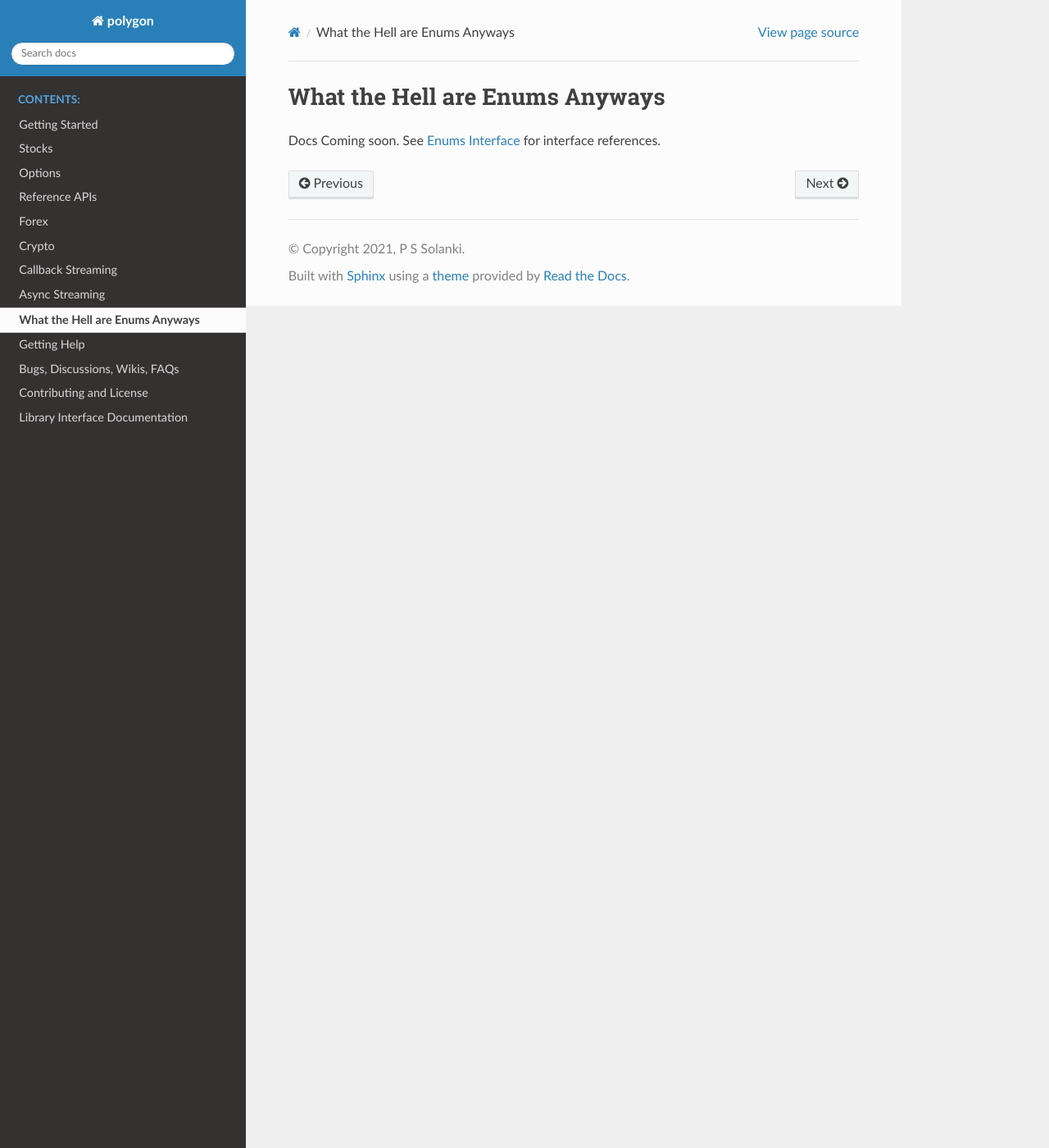
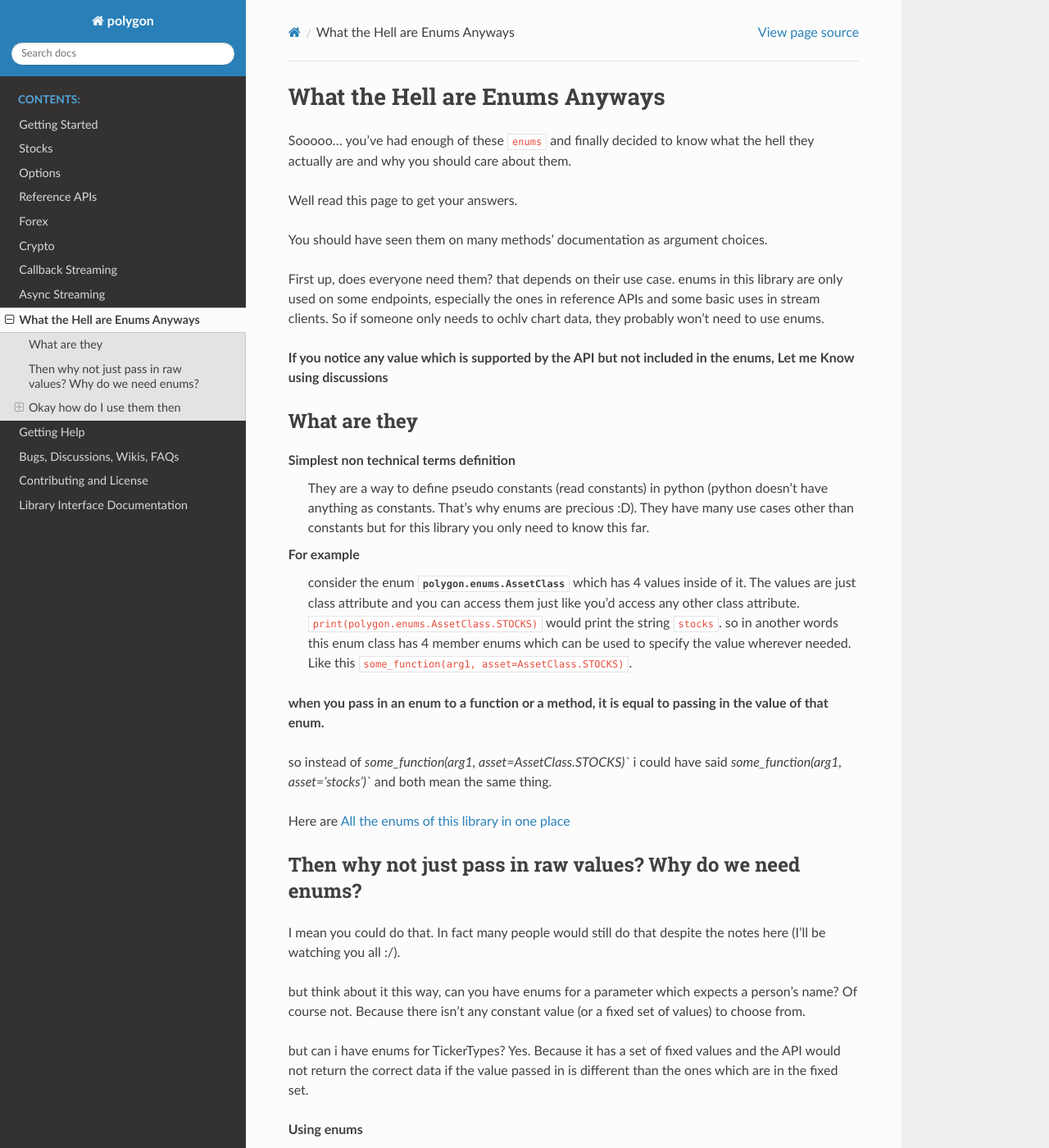
Before and after one commit to pssolanki111/polygon, a Sphinx documentation site: the page built from docs/using_enums.rst, in a window 1280 px wide and 1400 px high. Shown: the whole window at 82% size. Built offline with Sphinx 7.4.7 and the Read the Docs theme 2.0.0, drawn with Linux system fonts in a browser that asks for light colours; some of the changed text lies outside the part shown.

Commit message:
first draft for enum docs written

```diff
--- a/docs/Getting-Started.rst
+++ b/docs/Getting-Started.rst
@@ -55,9 +55,11 @@ This library implements all of them.
   + a ``callback`` based stream client is implemented. See :ref:`callback_streaming_header`
   + an async based stream client is also implemented. See :ref:`async_streaming_header`
 
+Be sure to check out our special section :ref:`enums_header` for info on ``enums`` which will be used in many functions in this library to avoid passing error prone data.
+
 **A detailed description of how to use the streaming endpoints is provided in the streamer docs linked above.**
 
-Need examples? The github repository has a few you could use.
+Need examples? The `github repository <https://github.com/pssolanki111/polygon>`__ has a few you could use.
 
 Creating and Using REST HTTP clients
 ~~~~~~~~~~~~~~~~~~~~~~~~~~~~~~~~~~~~
--- a/docs/using_enums.rst
+++ b/docs/using_enums.rst
@@ -4,4 +4,103 @@
 What the Hell are Enums Anyways
 ===============================
 
-Docs Coming soon. See :ref:`enums_interface_header` for interface references.
+Sooooo... you've had enough of these ``enums`` and finally decided to know what the hell they actually are and why you should care about them.
+
+Well read this page to get your answers.
+
+You should have seen them on many methods' documentation as argument choices.
+
+First up, does everyone need them? that depends on their use case. enums in this library are only used on some endpoints, especially the ones in reference APIs and some basic uses in
+stream clients. So if someone only needs to ochlv chart data, they probably won't need to use enums.
+
+**If you notice any value which is supported by the API but not included in the enums, Let me Know using discussions**
+
+What are they
+-------------
+
+Simplest non technical terms definition
+ They are a way to define pseudo constants (read constants) in python (python doesn't have anything as constants. That's why enums are precious :D). They have many use cases other than constants but for this library you only need to know this far.
+
+For example
+ consider the enum :class:`polygon.enums.AssetClass` which has 4 values inside of it.  The values are just class attribute and you can access
+ them just like you'd access any other class attribute. ``print(polygon.enums.AssetClass.STOCKS)`` would print the string ``stocks``.
+ so in another words this enum class has 4 member enums which can be used to specify the value wherever needed.
+ Like this ``some_function(arg1, asset=AssetClass.STOCKS)``.
+
+**when you pass in an enum to a function or a method, it is equal to passing in the value of that enum.**
+
+so instead of `some_function(arg1, asset=AssetClass.STOCKS)`` i could have said `some_function(arg1, asset='stocks')`` and both mean the same thing.
+
+Here are `All the enums of this library in one place <https://polygon.readthedocs.io/en/latest/Library-Interface-Documentation.html#module-polygon.enums>`__
+
+Then why not just pass in raw values? Why do we need enums?
+-----------------------------------------------------------
+
+I mean you could do that. In fact many people would still do that despite the notes here (I'll be watching you all :/).
+
+but think about it this way, can you have enums for a parameter which expects a person's name? Of course not.
+Because there isn't any constant value (or a fixed set of values) to choose from.
+
+but can i have enums for TickerTypes? Yes.
+Because it has a set of fixed values and the API would not return the correct data if the value passed in is different than the ones which are
+in the fixed set.
+
+**Using enums**
+
+* Avoids passing in incorrect values.
+* Avoids typing mistakes while passing in parameter values (I'm looking at you ``TRAILING_TWELVE_MONTHS_ANNUALIZED``)
+* gives you a fixed set of values to choose from and you don't have to hit and trial to know supported values.
+* And finally, IDE autocomplete would make your life even easier while writing code that makes use of enums
+
+Finally, it's not an absolute necessity to use enums but they are very much recommended.
+
+Okay how do I use them then
+---------------------------
+
+To start off, like any other name, you'd need to import the names. Now there are many ways to do that and it's up to your
+coding preferences. Make use of your IDE auto-completions to make it easier to fill in enums.
+
+Some common ways are
+
+Approach 1 - importing all enums at once
+~~~~~~~~~~~~~~~~~~~~~~~~~~~~~~~~~~~~~~~~
+
+.. code-block:: python
+
+  import polygon  # which you already do for using other clients so nothing new to import here
+
+  # now you can use enums as
+
+  client.some_function(other_args, arg=polygon.enums.TickerType.ADRC)
+
+  # OR
+  import polygon.enums as enums
+
+  client.some_function(other_args, arg=enums.TickerType.ETF)
+
+as you see this allows you to access `all enums <https://polygon.readthedocs.io/en/latest/Library-Interface-Documentation.html#module-polygon.enums>`__ without having to import each
+one individually. But this also mean you'd be typing longer names (not big of an issue considering IDE completions).
+
+Note that importing all enums doesn't have any resource overhead so don't worry about enums eating your RAM.
+
+Approach 2 - importing just the enums you need
+~~~~~~~~~~~~~~~~~~~~~~~~~~~~~~~~~~~~~~~~~~~~~~
+
+This approach is nicer for cases when you only specifically need a few enums.
+
+.. code-block:: python
+
+  from polygon.enums import TickerType
+
+  # using it as
+  client.some_function(other_args, arg=TickerType.CS)
+
+  # OR
+  from polygon.enums import (TickerType, AssetClass)
+
+  client.some_function(other_args, arg=TickerType.CS)
+
+  client.some_other_function(other_args, arg=TickerType.CS, other_arg=AssetClass.STOCKS)
+
+
+You could use any other import syntax if you like.
```
Also changed, not shown: 1 other file.
